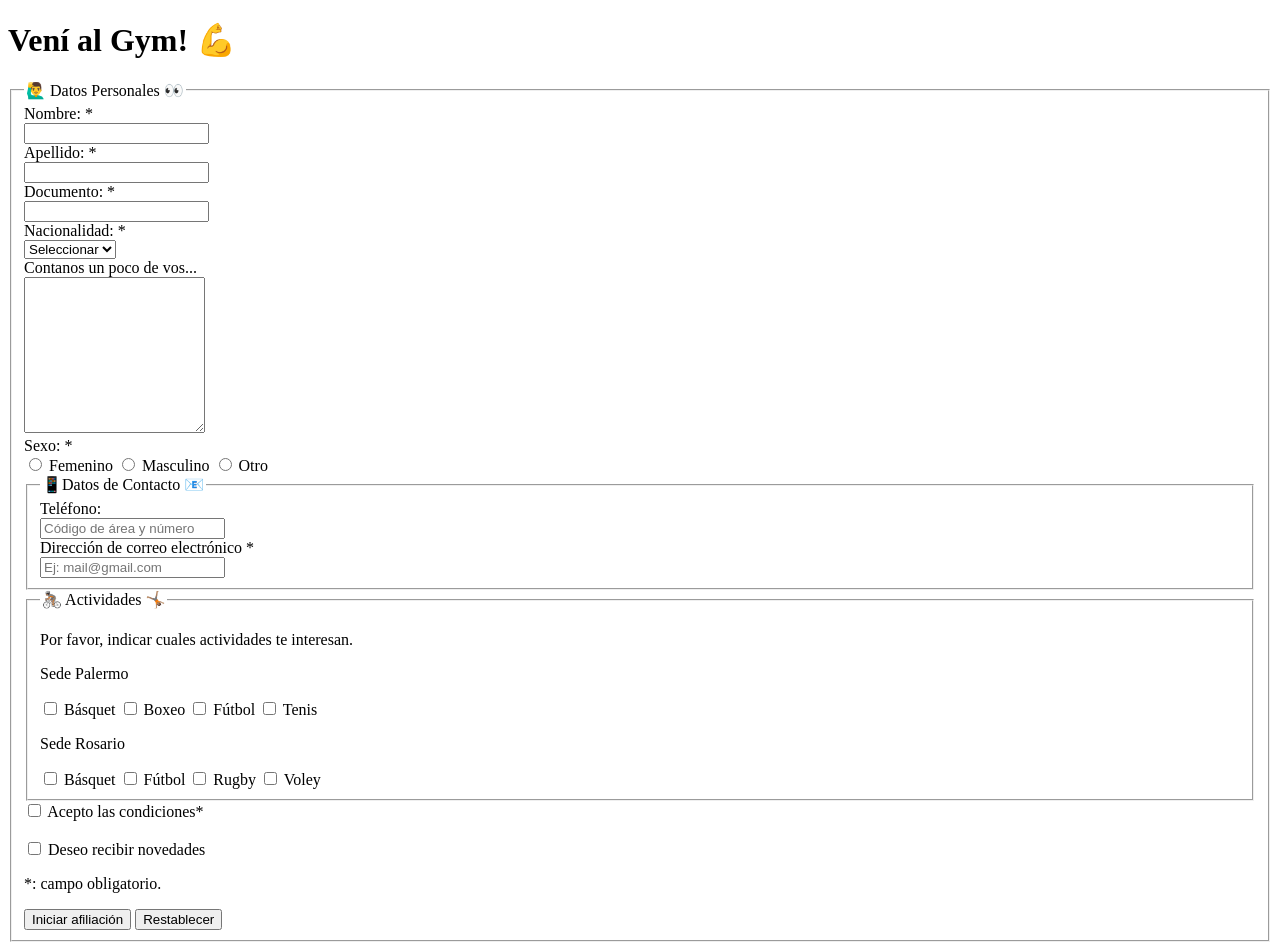
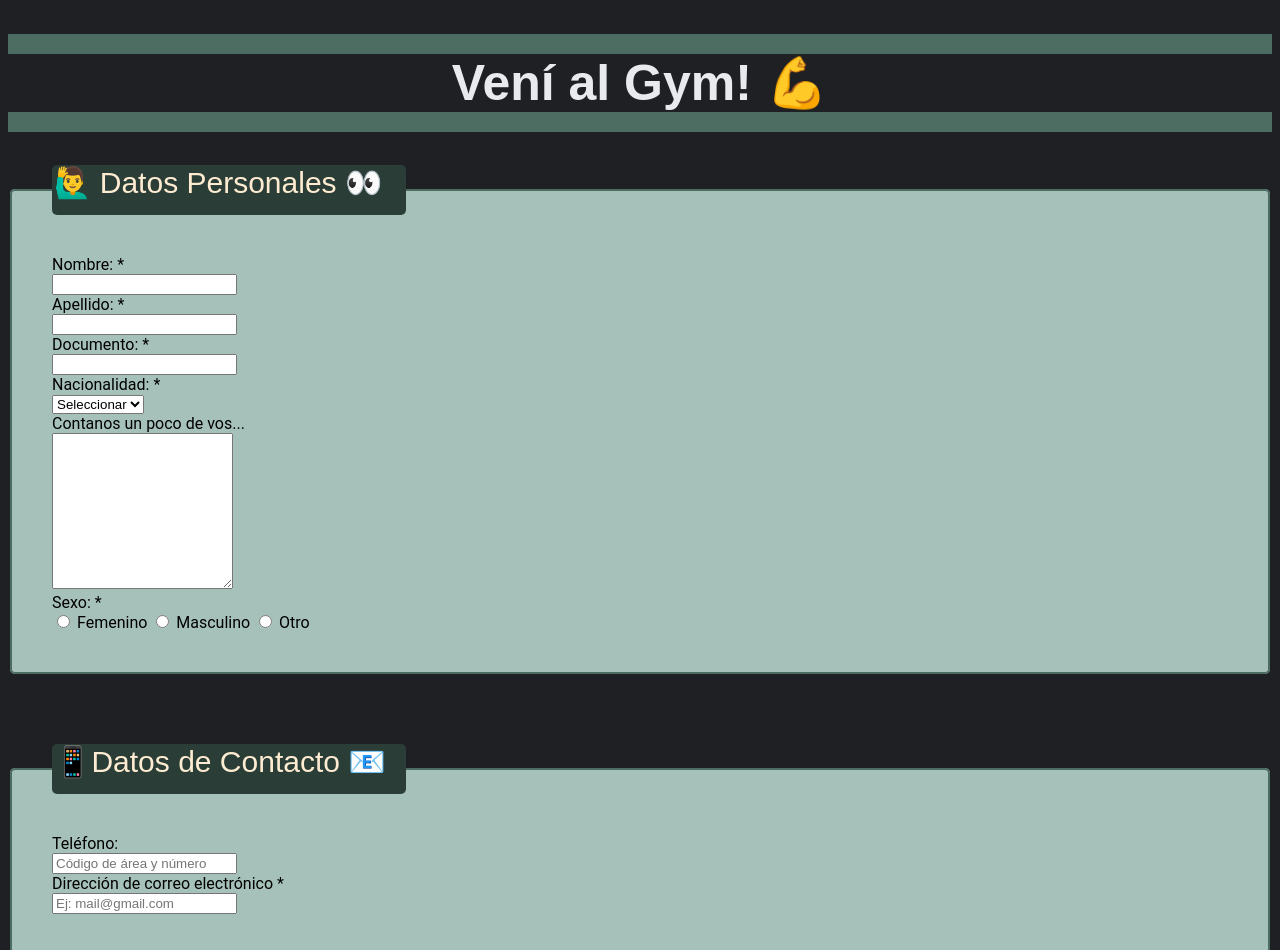
Before and after one commit to MariaLauraManrique/desafio04, a website built with Vite: page index.html in a window 1280 px wide. Shown: the top 950 px of the page. Built offline with nearby package versions, Linux system fonts and the light colour scheme.

Commit message:
Se procedió a agregar estilos con CSS al index

```diff
--- a/index.html
+++ b/index.html
@@ -37,7 +37,7 @@
             <option value="1">Seleccionar</option>
             <option value="2">Argentina</option>
             <option value="2">Bolivia</option>
-            <option value="2">Brazil</option>
+            <option value="2">Brasil</option>
             <option value="3">Chile</option>
             <option value="4">Paraguay</option>
             <option value="5">Uruguay</option>
@@ -58,8 +58,13 @@
           <label for="">Masculino</label>
           <input type="radio" name="otro" value="otro">
           <label for="">Otro</label>
+        </div>
+        </fieldset>
 
-        </div>
+
+
+
+
         <fieldset>
         <legend>📱Datos de Contacto 📧 </legend>
           <div>
@@ -98,7 +103,7 @@
         </fieldset>
 
        <form>
-        <div>
+        <div id="color-blanco">
           <input type="checkbox" name="condiciones" value="condiciones" required>
           <label for="">Acepto las condiciones*</label><br><br>
           <input type="checkbox" name="novedades" value="novedades">
@@ -107,8 +112,6 @@
         </div>
 
        </form>
-
-
 
 
       <button type="submit">Iniciar afiliación</button>
--- a/style.css
+++ b/style.css
@@ -0,0 +1,48 @@
+html{
+  background-color: #1f2023;
+ }
+h1{
+  color:#e8eaed;
+  border-top:20px solid #4d6d63;
+  border-bottom:20px solid #4d6d63;
+  text-align: center;
+  font-size: 50px;
+  font-family: 'Poppins', sans-serif;
+
+}
+legend{
+  background-color: #2b3d37;
+  color:#fdecd1;
+  font-family:'Poppins', sans-serif ;
+  font-size: 30px;
+  border-radius: 5px;
+  width: 350px;
+  height: 50px;
+  text-align: center center;
+  margin-top: 20px;
+
+
+}
+
+fieldset{
+  background-color: #a6c1b9;
+  border: 2px  solid #4d6d63;
+  border-radius: 5px;
+  font-family:'Roboto', sans-serif;
+  margin-bottom: 70px;
+  padding: 40px;
+}
+
+#color-blanco{
+  color: #fff;
+
+}
+button{
+  background-color: #2b3d37;
+  color: #a5c0b5;
+  font-size: 24px;
+  padding: 20px;
+  border-radius: 1px solid  #a5c0b5;
+  border-radius: 10px;
+  margin: 20px;
+}
```
